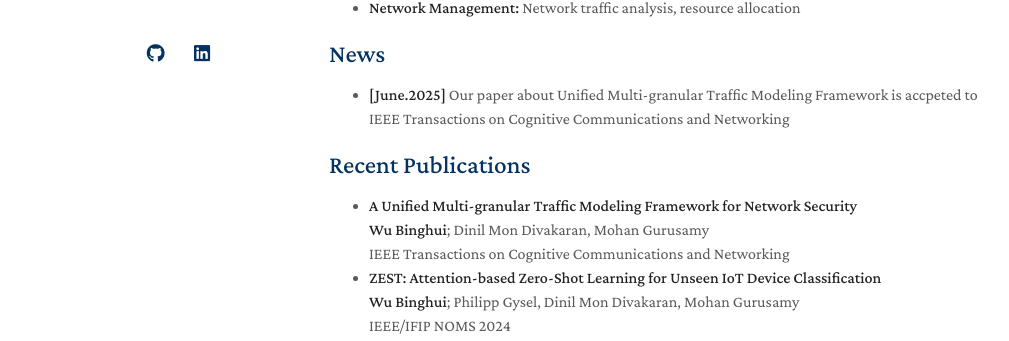
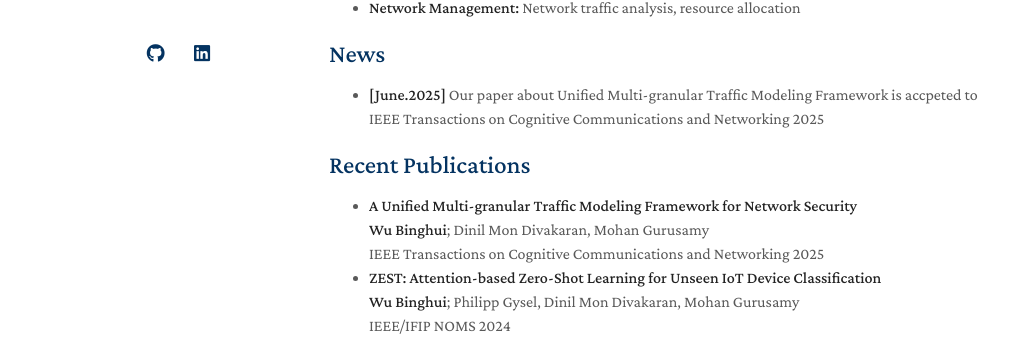
Before and after one commit to Binghui99/binghuiweb.github.io, a Jekyll site: the page built from index.md, in a window 1280 px wide and 1293 px high. Shown: the part 343-684 px from the top of the window, without its empty margins (141-1150 px from the left). Built offline with Jekyll 4.4.1, drawn with Linux system fonts in a browser that asks for light colours; nearby versions of some CDN libraries; a style sheet for code colours, icons or effects is not loaded; our own code applies the rules of GitHub Pages for plain Markdown files.

Commit message:
Update index.md

```diff
--- a/index.md
+++ b/index.md
@@ -14,7 +14,7 @@
 - **Network Management:** Network traffic analysis, resource allocation
 
 ## News
-- **[June.2025]** Our paper about Unified Multi-granular Traffic Modeling Framework is accpeted to IEEE Transactions on Cognitive Communications and Networking
+- **[June.2025]** Our paper about Unified Multi-granular Traffic Modeling Framework is accpeted to IEEE Transactions on Cognitive Communications and Networking 2025
 
 
 ## Recent Publications
@@ -23,7 +23,7 @@
   <br>
   **Wu Binghui**; Dinil Mon Divakaran, Mohan Gurusamy
   <br>
-  IEEE Transactions on Cognitive Communications and Networking
+  IEEE Transactions on Cognitive Communications and Networking 2025
 - **ZEST: Attention-based Zero-Shot Learning for Unseen IoT Device Classification**
   <br>
   **Wu Binghui**; Philipp Gysel, Dinil Mon Divakaran, Mohan Gurusamy
```
